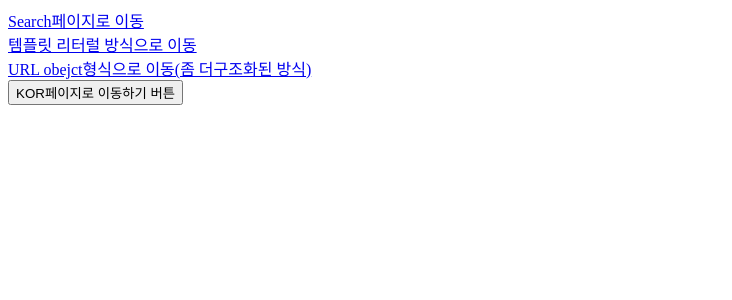
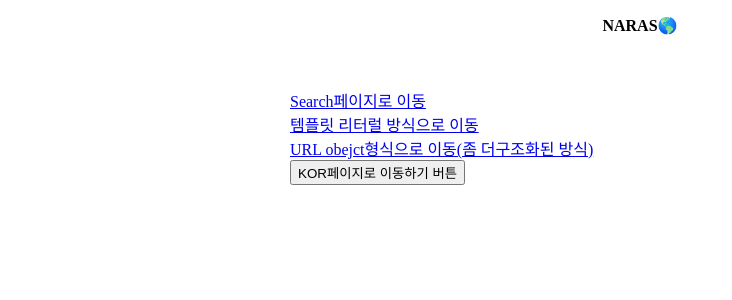
Before and after one commit to jake0319/Nextjs, a Next.js app: page / in a window 1280 px wide. Shown: the top 300 px of the page, without its empty margins (0-732 px from the left). Built offline with nearby package versions, Linux system fonts and the light colour scheme.

Commit message:
feat: adopt a common Layout style

```diff
--- /dev/null
+++ b/components/Layout.js
@@ -0,0 +1,12 @@
+import React from 'react'
+import style from './Layout.module.css'
+
+function Layout({children}) {
+  return (
+    <div className="layout">
+      <header className={style.header}>NARAS🌎</header>
+      <main className={style.main}>{children}</main>
+    </div>
+  )
+}
+export default Layout
--- /dev/null
+++ b/components/Layout.module.css
@@ -0,0 +1,19 @@
+.header {
+  position: fixed;
+  top: 0px;
+  left: 0px;
+  right: 0px;
+  height: 50px;
+  background-color: white;
+  display: flex;
+  align-items: center;
+  justify-content: center;
+  font-weight: bold;
+  cursor: pointer;
+}
+
+.main {
+  max-width: 700px;
+  margin: 0 auto;
+  padding: 80px 10px;
+}
--- a/pages/_app.js
+++ b/pages/_app.js
@@ -1,5 +1,12 @@
 import '@/styles/globals.css'
+import Layout from '@/components/Layout'
 
 export default function App({ Component, pageProps }) {
-  return <Component {...pageProps} />
+  return (
+    <div>
+      <Layout>
+        <Component {...pageProps} />
+      </Layout>
+    </div>
+  )
 }
```
